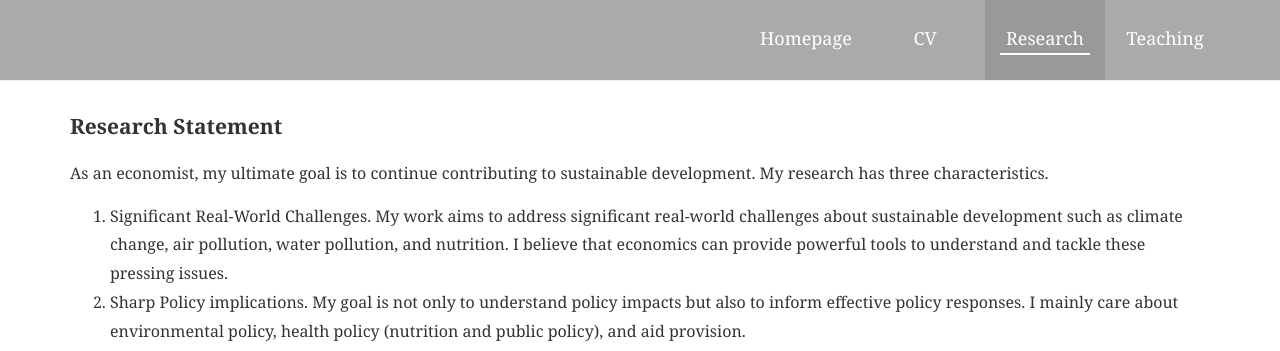
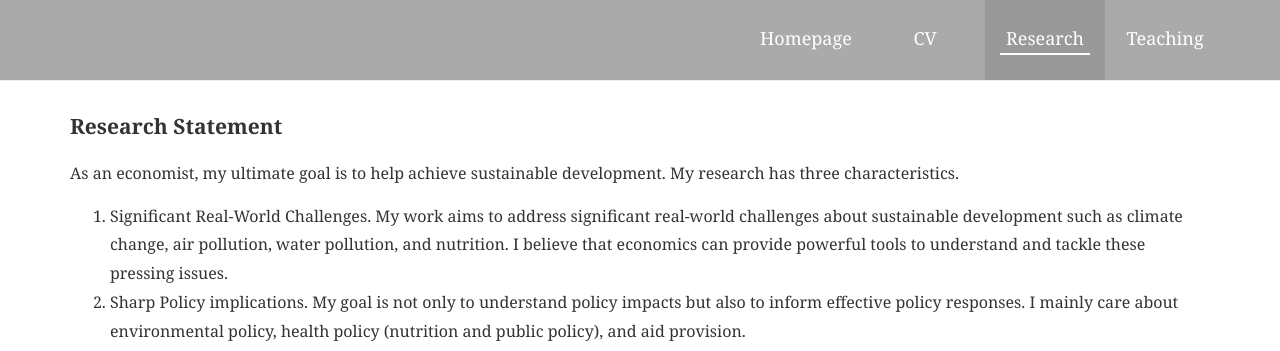
Before and after one commit to shuoliecon/shuoliecon.github.io, a Jekyll site: the page built from pages/_research/index.md, in a window 1280 px wide. Shown: the top 351 px of the page. Built offline with Jekyll 4.4.1, drawn with Linux system fonts in a browser that asks for light colours.

Commit message:
Update index.md

```diff
--- a/pages/_research/index.md
+++ b/pages/_research/index.md
@@ -5,7 +5,7 @@ no_heading: true
 ---
 
 ## Research Statement
-As an economist, my ultimate goal is to continue contributing to sustainable development. My research has three characteristics.
+As an economist, my ultimate goal is to help achieve sustainable development. My research has three characteristics.
 
 1. Significant Real-World Challenges. My work aims to address significant real-world challenges about sustainable development such as climate change, air pollution, water pollution, and nutrition. I believe that economics can provide powerful tools to understand and tackle these pressing issues.
 
```
